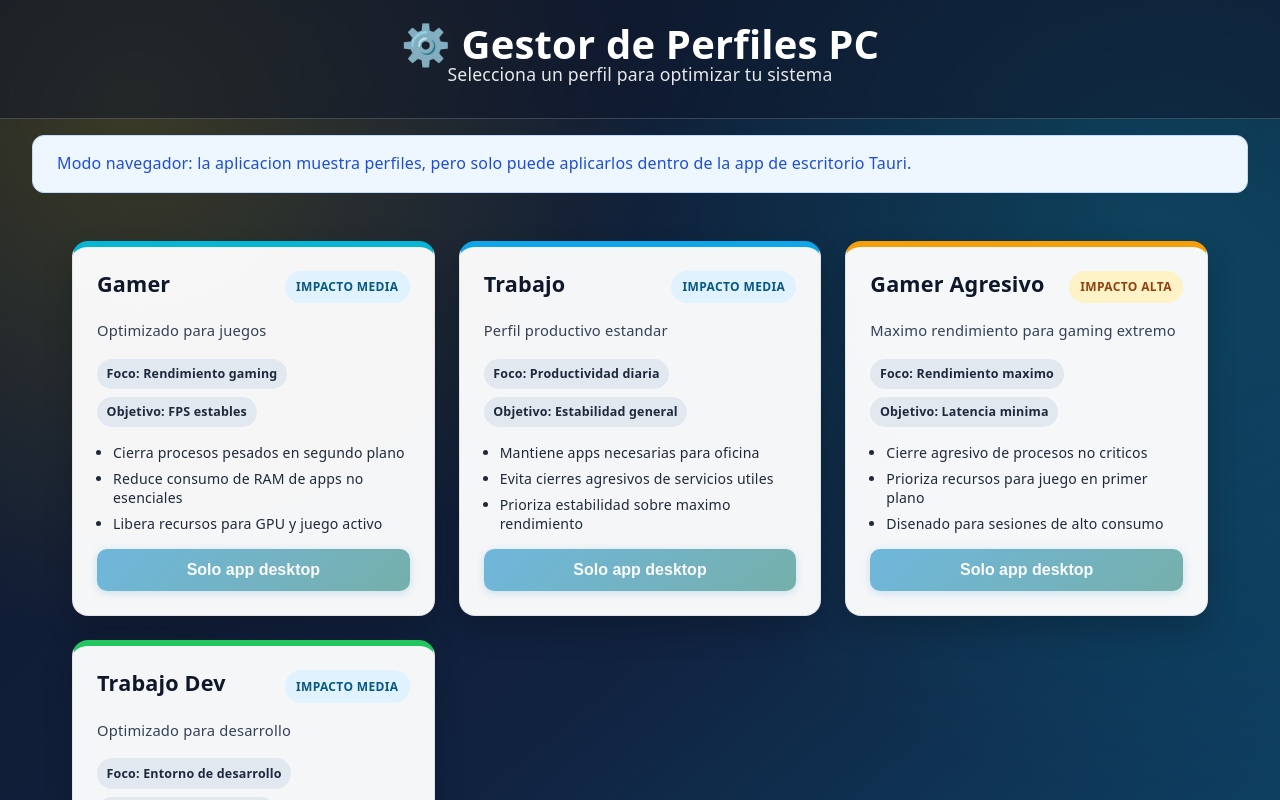
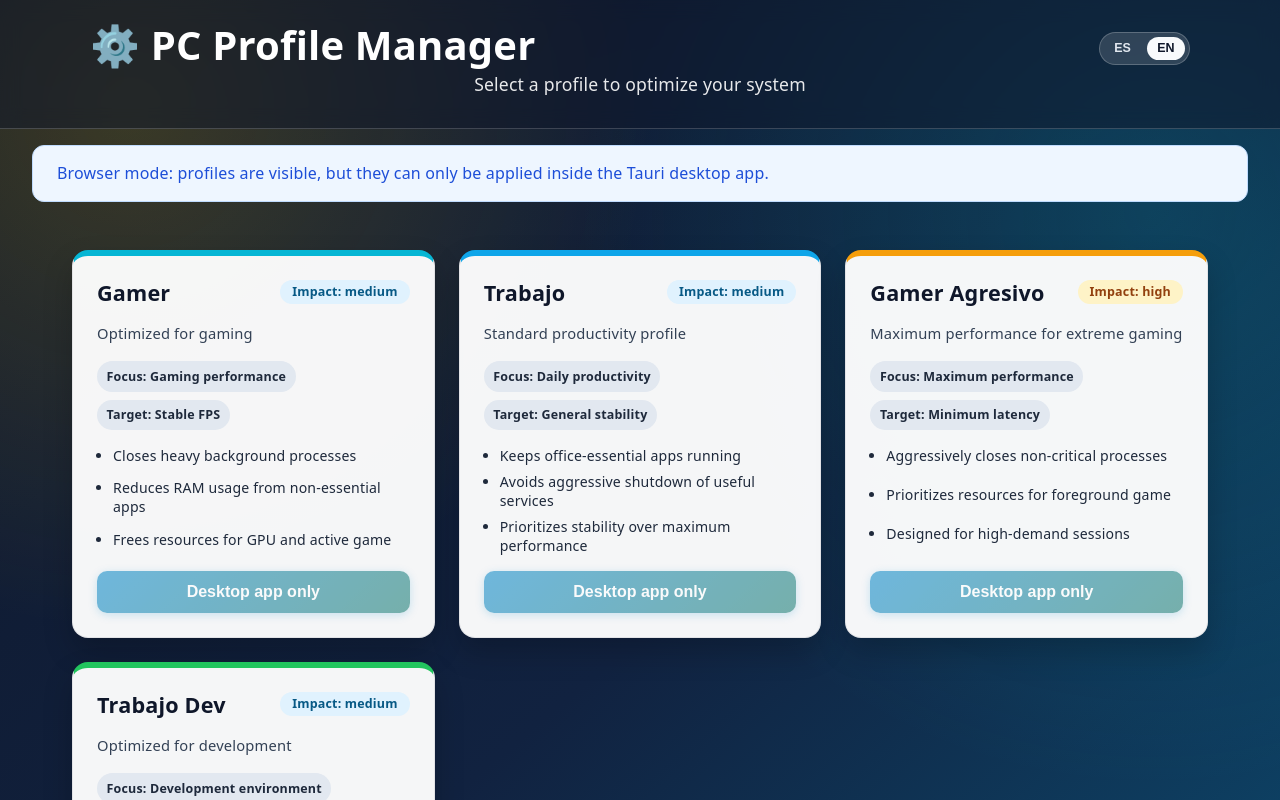
Before and after one commit to AlbionDraig/UtilitiesPC, a React (Vite) app in the folder PerfilesPC/: page / in a window 1280 px wide. Shown: the top 800 px of the page. Built offline with nearby package versions, Linux system fonts and the light colour scheme.

Commit message:
feat(frontend): add i18n and improve impact badge readability

```diff
--- a/PerfilesPC/src/App.css
+++ b/PerfilesPC/src/App.css
@@ -15,6 +15,40 @@
   text-align: center;
   backdrop-filter: blur(10px);
   border-bottom: 1px solid rgba(255, 255, 255, 0.18);
+}
+
+.header-toolbar {
+  width: min(1100px, 100%);
+  margin: 0 auto 0.5rem;
+  display: flex;
+  align-items: center;
+  justify-content: space-between;
+  gap: 1rem;
+}
+
+.locale-switch {
+  display: inline-flex;
+  gap: 0.35rem;
+  padding: 0.25rem;
+  border-radius: 999px;
+  background: rgba(255, 255, 255, 0.14);
+  border: 1px solid rgba(255, 255, 255, 0.22);
+}
+
+.locale-button {
+  border: none;
+  border-radius: 999px;
+  padding: 0.28rem 0.65rem;
+  font-weight: 700;
+  font-size: 0.78rem;
+  color: #e2e8f0;
+  background: transparent;
+  cursor: pointer;
+}
+
+.locale-button--active {
+  color: #0f172a;
+  background: #f8fafc;
 }
 
 .app-header h1 {
@@ -128,19 +162,19 @@
   display: inline-flex;
   align-items: center;
   border-radius: 999px;
-  padding: 0.3rem 0.7rem;
-  font-size: 0.75rem;
+  white-space: nowrap;
+  padding: 0.36rem 0.75rem;
+  font-size: 0.78rem;
   font-weight: 700;
-  text-transform: uppercase;
-  letter-spacing: 0.03em;
+  line-height: 1;
 }
 
-.intensity-pill--media {
+.intensity-pill--medium {
   background: #e0f2fe;
   color: #075985;
 }
 
-.intensity-pill--alta {
+.intensity-pill--high {
   background: #fef3c7;
   color: #92400e;
 }
@@ -202,6 +236,12 @@
 }
 
 @media (max-width: 768px) {
+  .header-toolbar {
+    flex-direction: column;
+    align-items: flex-start;
+    gap: 0.75rem;
+  }
+
   .app-header h1 {
     font-size: 1.8rem;
   }
--- a/PerfilesPC/src/App.tsx
+++ b/PerfilesPC/src/App.tsx
@@ -9,11 +9,18 @@ interface Profile {
   script: string
 }
 
-interface ProfileDetail {
-  intensity: 'alta' | 'media'
+type Locale = 'es' | 'en'
+
+interface LocalizedProfileContent {
+  description: string
   focus: string
   target: string
   indicators: string[]
+}
+
+interface ProfileDetail {
+  intensity: 'high' | 'medium'
+  content: Record<Locale, LocalizedProfileContent>
 }
 
 const fallbackProfiles: Profile[] = [
@@ -47,9 +54,67 @@ function isTauriRuntime(): boolean {
   return typeof window !== 'undefined' && '__TAURI_INTERNALS__' in window
 }
 
+function detectLocale(): Locale {
+  if (typeof window === 'undefined') {
+    return 'es'
+  }
+
+  return window.navigator.language.toLowerCase().startsWith('en') ? 'en' : 'es'
+}
+
+const uiText = {
+  es: {
+    title: 'Gestor de Perfiles PC',
+    subtitle: 'Selecciona un perfil para optimizar tu sistema',
+    browserInfo:
+      'Modo navegador: la aplicacion muestra perfiles, pero solo puede aplicarlos dentro de la app de escritorio Tauri.',
+    loadErrorPrefix: 'Error al cargar perfiles:',
+    applyErrorPrefix: 'Error:',
+    applyLoading: 'Aplicando...',
+    applyButton: 'Aplicar perfil',
+    desktopOnly: 'Solo app desktop',
+    impact: 'Impacto',
+    focus: 'Foco',
+    target: 'Objetivo',
+    intensity: {
+      medium: 'medio',
+      high: 'alto',
+    },
+    fallbackProfile: 'Perfil personalizado',
+    fallbackTarget: 'Uso general',
+    fallbackIndicator: 'Configuracion no detallada en frontend',
+    profileIndicatorsLabel: 'Indicadores del perfil',
+  },
+  en: {
+    title: 'PC Profile Manager',
+    subtitle: 'Select a profile to optimize your system',
+    browserInfo:
+      'Browser mode: profiles are visible, but they can only be applied inside the Tauri desktop app.',
+    loadErrorPrefix: 'Error loading profiles:',
+    applyErrorPrefix: 'Error:',
+    applyLoading: 'Applying...',
+    applyButton: 'Apply profile',
+    desktopOnly: 'Desktop app only',
+    impact: 'Impact',
+    focus: 'Focus',
+    target: 'Target',
+    intensity: {
+      medium: 'medium',
+      high: 'high',
+    },
+    fallbackProfile: 'Custom profile',
+    fallbackTarget: 'General usage',
+    fallbackIndicator: 'Configuration details are not available in frontend',
+    profileIndicatorsLabel: 'Profile indicators',
+  },
+} as const
+
 const profileDetails: Record<string, ProfileDetail> = {
   gamer: {
-    intensity: 'media',
+    intensity: 'medium',
+    content: {
+      es: {
+        description: 'Optimizado para juegos',
         focus: 'Rendimiento gaming',
         target: 'FPS estables',
         indicators: [
@@ -58,8 +123,23 @@ const profileDetails: Record<string, ProfileDetail> = {
           'Libera recursos para GPU y juego activo',
         ],
       },
+      en: {
+        description: 'Optimized for gaming',
+        focus: 'Gaming performance',
+        target: 'Stable FPS',
+        indicators: [
+          'Closes heavy background processes',
+          'Reduces RAM usage from non-essential apps',
+          'Frees resources for GPU and active game',
+        ],
+      },
+    },
+  },
   trabajo: {
-    intensity: 'media',
+    intensity: 'medium',
+    content: {
+      es: {
+        description: 'Perfil productivo estandar',
         focus: 'Productividad diaria',
         target: 'Estabilidad general',
         indicators: [
@@ -68,8 +148,23 @@ const profileDetails: Record<string, ProfileDetail> = {
           'Prioriza estabilidad sobre maximo rendimiento',
         ],
       },
+      en: {
+        description: 'Standard productivity profile',
+        focus: 'Daily productivity',
+        target: 'General stability',
+        indicators: [
+          'Keeps office-essential apps running',
+          'Avoids aggressive shutdown of useful services',
+          'Prioritizes stability over maximum performance',
+        ],
+      },
+    },
+  },
   gamer_agresivo: {
-    intensity: 'alta',
+    intensity: 'high',
+    content: {
+      es: {
+        description: 'Maximo rendimiento para gaming extremo',
         focus: 'Rendimiento maximo',
         target: 'Latencia minima',
         indicators: [
@@ -78,8 +173,23 @@ const profileDetails: Record<string, ProfileDetail> = {
           'Disenado para sesiones de alto consumo',
         ],
       },
+      en: {
+        description: 'Maximum performance for extreme gaming',
+        focus: 'Maximum performance',
+        target: 'Minimum latency',
+        indicators: [
+          'Aggressively closes non-critical processes',
+          'Prioritizes resources for foreground game',
+          'Designed for high-demand sessions',
+        ],
+      },
+    },
+  },
   trabajo_dev: {
-    intensity: 'media',
+    intensity: 'medium',
+    content: {
+      es: {
+        description: 'Optimizado para desarrollo',
         focus: 'Entorno de desarrollo',
         target: 'Flujo dev fluido',
         indicators: [
@@ -88,23 +198,48 @@ const profileDetails: Record<string, ProfileDetail> = {
           'Optimiza para IDE, terminal y navegador',
         ],
       },
+      en: {
+        description: 'Optimized for development',
+        focus: 'Development environment',
+        target: 'Smooth dev workflow',
+        indicators: [
+          'Keeps development tools active',
+          'Balances performance with technical multitasking',
+          'Optimized for IDE, terminal, and browser',
+        ],
+      },
+    },
+  },
 }
 
 function App() {
   const [profiles, setProfiles] = useState<Profile[]>([])
+  const [locale, setLocale] = useState<Locale>(detectLocale())
   const [loading, setLoading] = useState(false)
   const [error, setError] = useState<string | null>(null)
   const [success, setSuccess] = useState<string | null>(null)
   const [info, setInfo] = useState<string | null>(null)
   const tauriRuntime = isTauriRuntime()
+  const t = uiText[locale]
 
-  const getDetail = (profileId: string): ProfileDetail => {
+  const getDetail = (profileId: string, defaultDescription: string): ProfileDetail => {
     return (
       profileDetails[profileId] ?? {
-        intensity: 'media',
-        focus: 'Perfil personalizado',
-        target: 'Uso general',
-        indicators: ['Configuracion no detallada en frontend'],
+        intensity: 'medium',
+        content: {
+          es: {
+            description: defaultDescription,
+            focus: uiText.es.fallbackProfile,
+            target: uiText.es.fallbackTarget,
+            indicators: [uiText.es.fallbackIndicator],
+          },
+          en: {
+            description: defaultDescription,
+            focus: uiText.en.fallbackProfile,
+            target: uiText.en.fallbackTarget,
+            indicators: [uiText.en.fallbackIndicator],
+          },
+        },
       }
     )
   }
@@ -112,9 +247,7 @@ function App() {
   const loadProfiles = useCallback(async () => {
     if (!tauriRuntime) {
       setProfiles(fallbackProfiles)
-      setInfo(
-        'Modo navegador: la aplicacion muestra perfiles, pero solo puede aplicarlos dentro de la app de escritorio Tauri.',
-      )
+      setInfo(uiText[locale].browserInfo)
       return
     }
 
@@ -122,9 +255,9 @@ function App() {
       const profilesList = await invoke<Profile[]>('get_profiles')
       setProfiles(profilesList)
     } catch (err) {
-      setError(`Error al cargar perfiles: ${err}`)
+      setError(`${uiText[locale].loadErrorPrefix} ${err}`)
     }
-  }, [tauriRuntime])
+  }, [tauriRuntime, locale])
 
   useEffect(() => {
     loadProfiles()
@@ -142,7 +275,7 @@ function App() {
       setSuccess(message)
       setTimeout(() => setSuccess(null), 5000)
     } catch (err) {
-      setError(`Error: ${err}`)
+      setError(`${t.applyErrorPrefix} ${err}`)
     } finally {
       setLoading(false)
     }
@@ -151,8 +284,26 @@ function App() {
   return (
     <div className="app-container">
       <header className="app-header">
-        <h1>⚙️ Gestor de Perfiles PC</h1>
-        <p>Selecciona un perfil para optimizar tu sistema</p>
+        <div className="header-toolbar">
+          <h1>⚙️ {t.title}</h1>
+          <div className="locale-switch" role="group" aria-label="Language selector">
+            <button
+              type="button"
+              className={`locale-button ${locale === 'es' ? 'locale-button--active' : ''}`}
+              onClick={() => setLocale('es')}
+            >
+              ES
+            </button>
+            <button
+              type="button"
+              className={`locale-button ${locale === 'en' ? 'locale-button--active' : ''}`}
+              onClick={() => setLocale('en')}
+            >
+              EN
+            </button>
+          </div>
+        </div>
+        <p>{t.subtitle}</p>
       </header>
 
       {info && <div className="alert alert-info">{info}</div>}
@@ -160,23 +311,31 @@ function App() {
       {success && <div className="alert alert-success">{success}</div>}
 
       <main className="profiles-grid">
-        {profiles.map((profile) => (
+        {profiles.map((profile) => {
+          const detail = getDetail(profile.id, profile.description)
+          const localized = detail.content[locale]
+
+          return (
             <div key={profile.id} className={`profile-card profile-card--${profile.id}`}>
               <div className="profile-card-header">
                 <h2>{profile.name}</h2>
-              <span className={`intensity-pill intensity-pill--${getDetail(profile.id).intensity}`}>
-                impacto {getDetail(profile.id).intensity}
+                <span className={`intensity-pill intensity-pill--${detail.intensity}`}>
+                  {t.impact}: {t.intensity[detail.intensity]}
                 </span>
               </div>
-            <p className="profile-description">{profile.description}</p>
+              <p className="profile-description">{localized.description}</p>
 
               <div className="profile-meta">
-              <span className="meta-pill">Foco: {getDetail(profile.id).focus}</span>
-              <span className="meta-pill">Objetivo: {getDetail(profile.id).target}</span>
+                <span className="meta-pill">
+                  {t.focus}: {localized.focus}
+                </span>
+                <span className="meta-pill">
+                  {t.target}: {localized.target}
+                </span>
               </div>
 
-            <ul className="profile-indicators" aria-label={`Indicadores del perfil ${profile.name}`}>
-              {getDetail(profile.id).indicators.map((indicator) => (
+              <ul className="profile-indicators" aria-label={`${t.profileIndicatorsLabel} ${profile.name}`}>
+                {localized.indicators.map((indicator) => (
                 <li key={indicator}>{indicator}</li>
               ))}
               </ul>
@@ -186,10 +345,11 @@ function App() {
                 disabled={loading || !tauriRuntime}
                 className="profile-button"
               >
-              {loading ? 'Aplicando...' : tauriRuntime ? 'Aplicar Perfil' : 'Solo app desktop'}
+                {loading ? t.applyLoading : tauriRuntime ? t.applyButton : t.desktopOnly}
               </button>
             </div>
-        ))}
+          )
+        })}
       </main>
     </div>
   )
```
Lines whose indentation alone changed are shown as unchanged.
